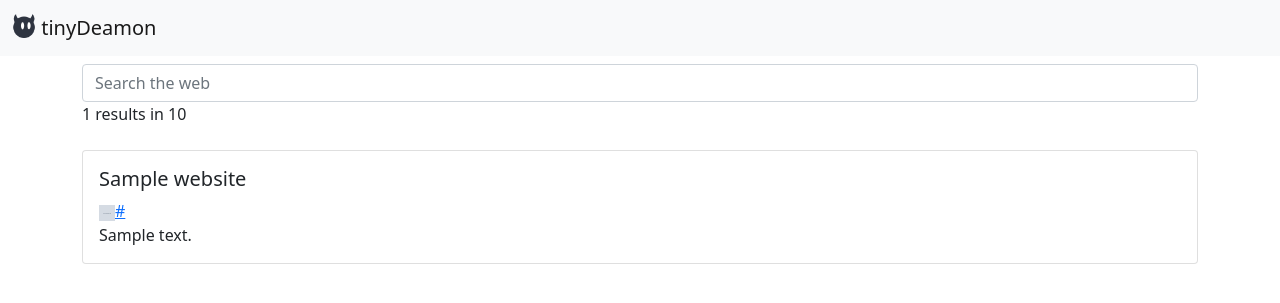
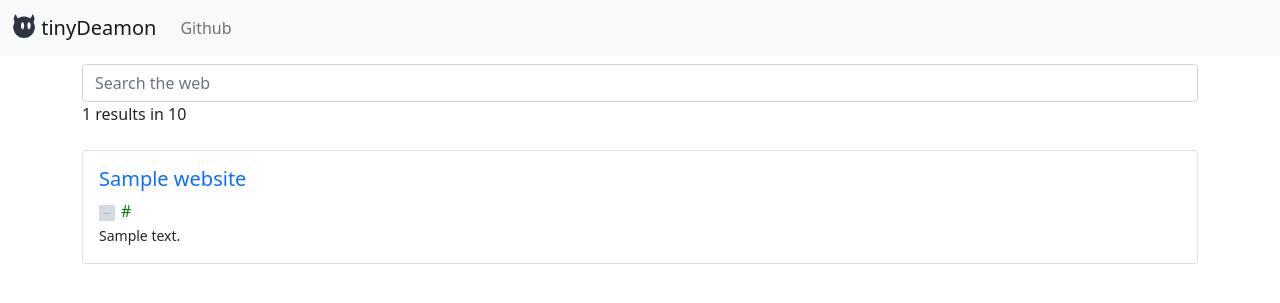
Before and after one commit to flofriday/tinydeamon, a Flask app: template templates/results.html in a window 1280 px wide. Shown: the top 303 px of the page. Run offline with Flask 2, Linux system fonts and the light colour scheme; the template is opened without the code that fills it: most values are stand-ins (such as "Sample title", 1, 10 or a date in 2020); grey boxes marked "Sample" are stand-in pictures; parts of the project's set-up code (start-up, migrations or seed data) failed here and were passed over.

Commit message:
Imporve UI

```diff
--- a/crawler.py
+++ b/crawler.py
@@ -52,7 +52,7 @@ def extract_metadata(url: str, body: BeautifulSoup) -> Website:
             body.find(attrs={"name": "description"}).get("content").strip()
         )
     except AttributeError:
-        description = ""
+        description = extract_text(body)[:400] + "..."
 
     try:
         icon = urljoin(url, body.find("link", rel="icon").get("href"))
--- /dev/null
+++ b/static/results.css
@@ -0,0 +1,26 @@
+.result-card a {
+  text-decoration: none;
+}
+
+.result-card a:hover {
+  text-decoration: underline;
+}
+
+a.result-raw-url {
+  color: green;
+}
+
+.result-card:hover {
+  cursor: pointer;
+}
+
+.result-header-link:visited {
+  color: #6c00a2;
+}
+
+.result-icon {
+  margin-right: 6px;
+  height: 16px;
+  width: 16px;
+  /* margin-bottom: 2px; */
+}
--- a/templates/results.html
+++ b/templates/results.html
@@ -14,12 +14,13 @@
     />
 
     <link rel="shortcut icon" type="image/png" href="static/icon.png" />
+    <link rel="stylesheet" href="/static/results.css" />
 
     <title>{{query}} | tinyDeamon</title>
   </head>
 
   <body>
-    <nav class="navbar navbar-light bg-light">
+    <nav class="navbar navbar-expand-lg navbar-light bg-light">
       <div class="container-fluid">
         <a class="navbar-brand" href="/">
           <img
@@ -31,6 +32,15 @@
           />
           tinyDeamon
         </a>
+        <button class="navbar-toggler" type="button" data-bs-toggle="collapse" data-bs-target="#navbarText" aria-controls="navbarText" aria-expanded="false" aria-label="Toggle navigation">
+          <span class="navbar-toggler-icon"></span>
+        </button>
+        <div class="collapse navbar-collapse" id="navbarText">
+          <ul class="navbar-nav me-auto mb-2 mb-lg-0">
+           <li class="nav-item">
+              <a class="nav-link" href="https://github.com/flofriday/tinydeamon">Github</a>
+            </li>
+        </div>
       </div>
     </nav>
 
@@ -56,18 +66,22 @@
       {% for website in websites %}
       <div class="row">
         <div class="col">
-          <div class="card mb-3">
-            <div class="card-body">
-              <h5 class="card-title">{{website.name}}</h5>
+          <div class="card mb-3 result-card">
+            <div class="card-body" onclick="location.href='{{website.url}}'">
+              <a href="{{website.url}}" class="result-header-link"
+                ><h5 class="card-title">{{website.name}}</h5></a
+              >
               <p class="card-text">
-                <a href="{{website.url}}"
+                <a class="result-raw-url" href="{{website.url}}"
                   ><img
+                    class="result-icon"
                     src="{{website.icon}}"
-                    height="16"
-                    width="16"
+                    onerror="this.style.display='none'"
                   />{{website.url}}</a
                 ><br />
-                {{website.description}}
+                <small>
+                  {{website.description}}
+                </small>
               </p>
             </div>
           </div>
```
Also changed, not shown: README.md, screenshot.png.
